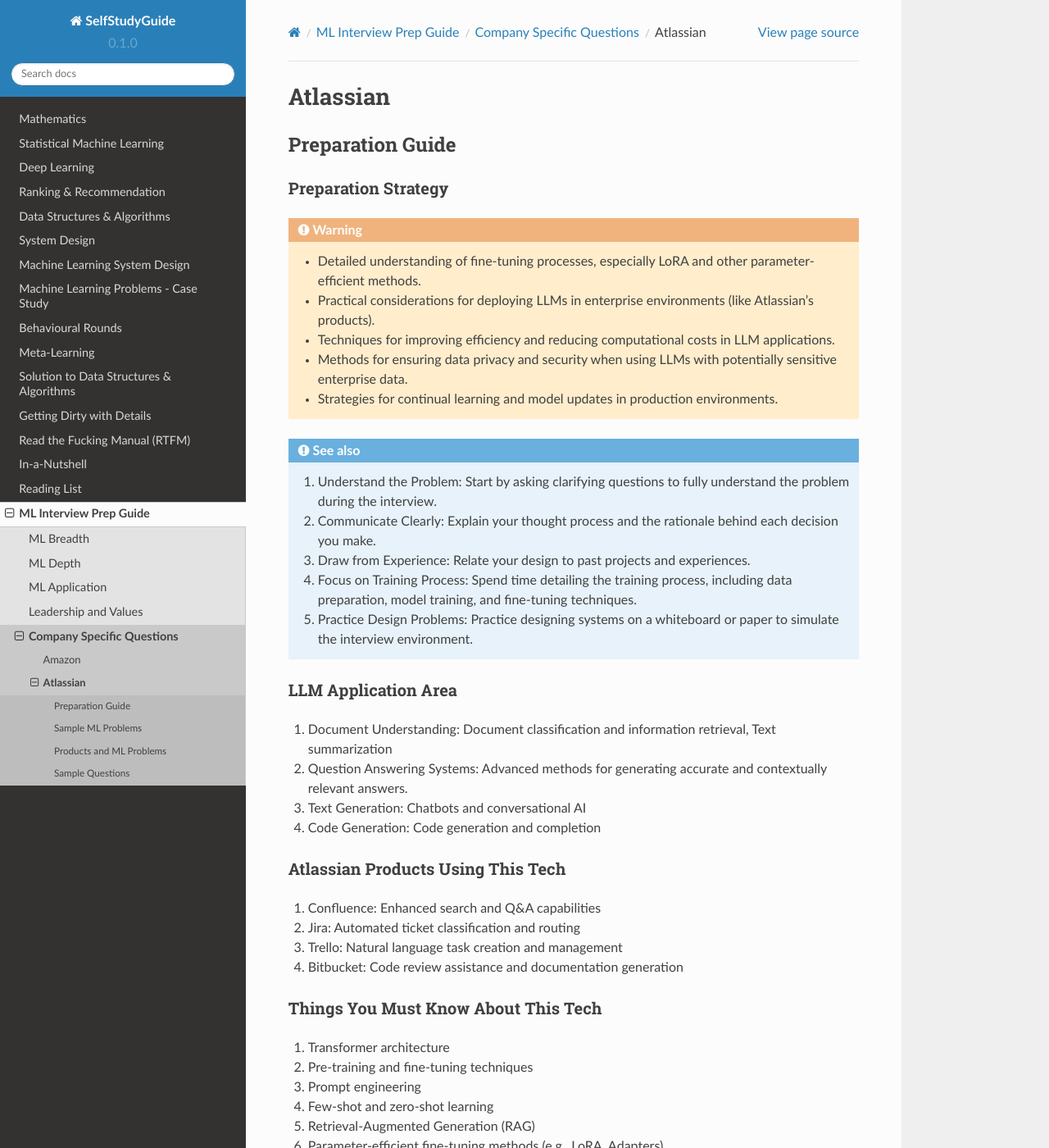
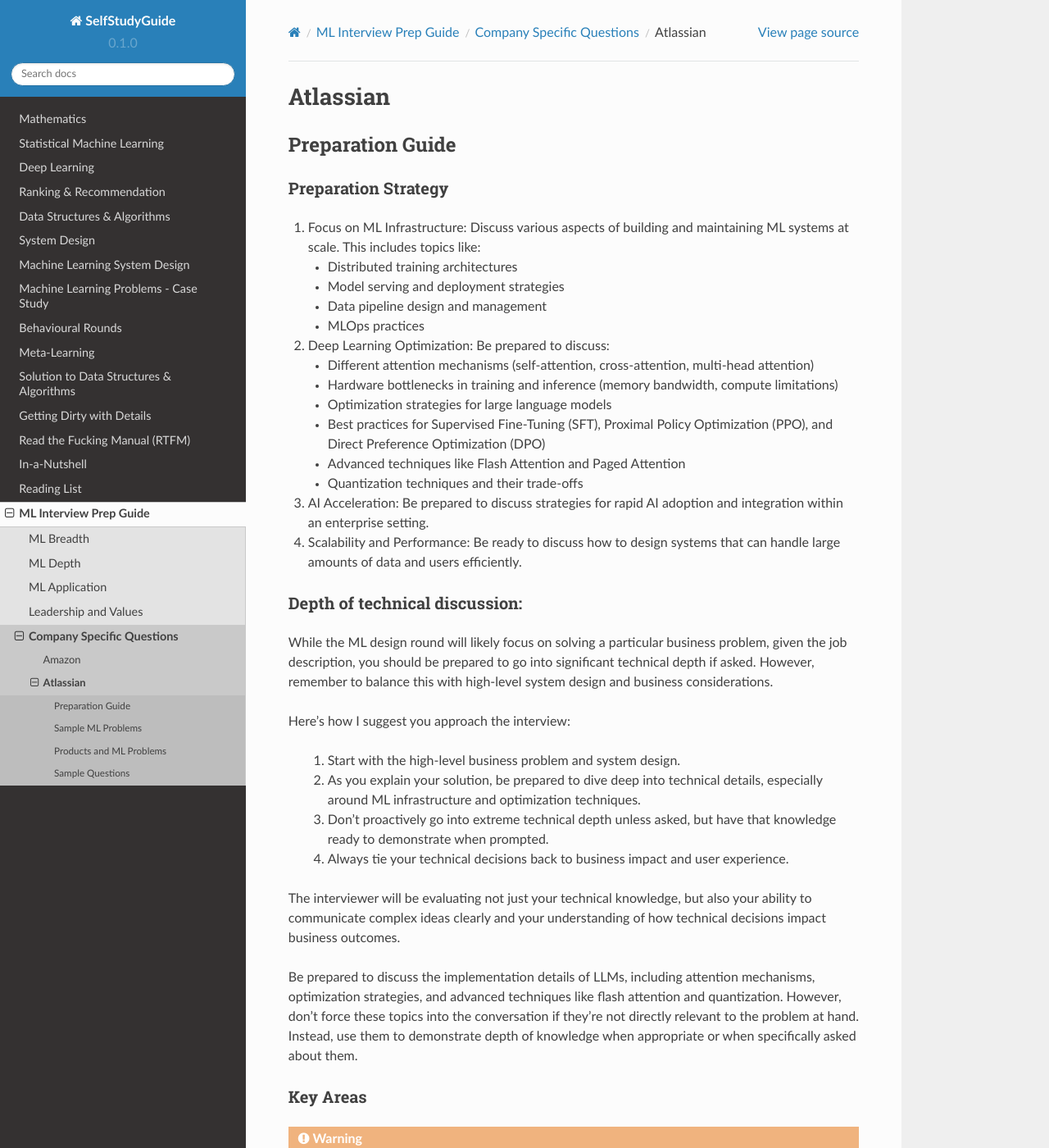
Before and after one commit to uselesstechjunks/leetcode, a Sphinx documentation site: the page built from docs/source/interviews/company/atlassian.rst, in a window 1280 px wide and 1400 px high. Shown: the whole window at 82% size. Built offline with Sphinx 7.4.7 and the Read the Docs theme 2.0.0, drawn with Linux system fonts in a browser that asks for light colours.

Commit message:
Update atlassian.rst (#326)

```diff
--- a/docs/source/interviews/company/atlassian.rst
+++ b/docs/source/interviews/company/atlassian.rst
@@ -5,6 +5,42 @@ Atlassian
 Preparation Guide
 *****************************************************************************
 Preparation Strategy
+============================================================================
+1. Focus on ML Infrastructure:  Discuss various aspects of building and maintaining ML systems at scale. This includes topics like:
+
+   - Distributed training architectures
+   - Model serving and deployment strategies
+   - Data pipeline design and management
+   - MLOps practices
+
+2. Deep Learning Optimization: Be prepared to discuss:
+
+   - Different attention mechanisms (self-attention, cross-attention, multi-head attention)
+   - Hardware bottlenecks in training and inference (memory bandwidth, compute limitations)
+   - Optimization strategies for large language models
+   - Best practices for Supervised Fine-Tuning (SFT), Proximal Policy Optimization (PPO), and Direct Preference Optimization (DPO)
+   - Advanced techniques like Flash Attention and Paged Attention
+   - Quantization techniques and their trade-offs
+
+3. AI Acceleration: Be prepared to discuss strategies for rapid AI adoption and integration within an enterprise setting.
+4. Scalability and Performance: Be ready to discuss how to design systems that can handle large amounts of data and users efficiently.
+
+Depth of technical discussion:
+============================================================================
+While the ML design round will likely focus on solving a particular business problem, given the job description, you should be prepared to go into significant technical depth if asked. However, remember to balance this with high-level system design and business considerations.
+
+Here's how I suggest you approach the interview:
+
+	1. Start with the high-level business problem and system design.
+	2. As you explain your solution, be prepared to dive deep into technical details, especially around ML infrastructure and optimization techniques.
+	3. Don't proactively go into extreme technical depth unless asked, but have that knowledge ready to demonstrate when prompted.
+	4. Always tie your technical decisions back to business impact and user experience.
+
+The interviewer will be evaluating not just your technical knowledge, but also your ability to communicate complex ideas clearly and your understanding of how technical decisions impact business outcomes.
+
+Be prepared to discuss the implementation details of LLMs, including attention mechanisms, optimization strategies, and advanced techniques like flash attention and quantization. However, don't force these topics into the conversation if they're not directly relevant to the problem at hand. Instead, use them to demonstrate depth of knowledge when appropriate or when specifically asked about them.
+
+Key Areas
 ============================================================================
 .. warning::
 
```
